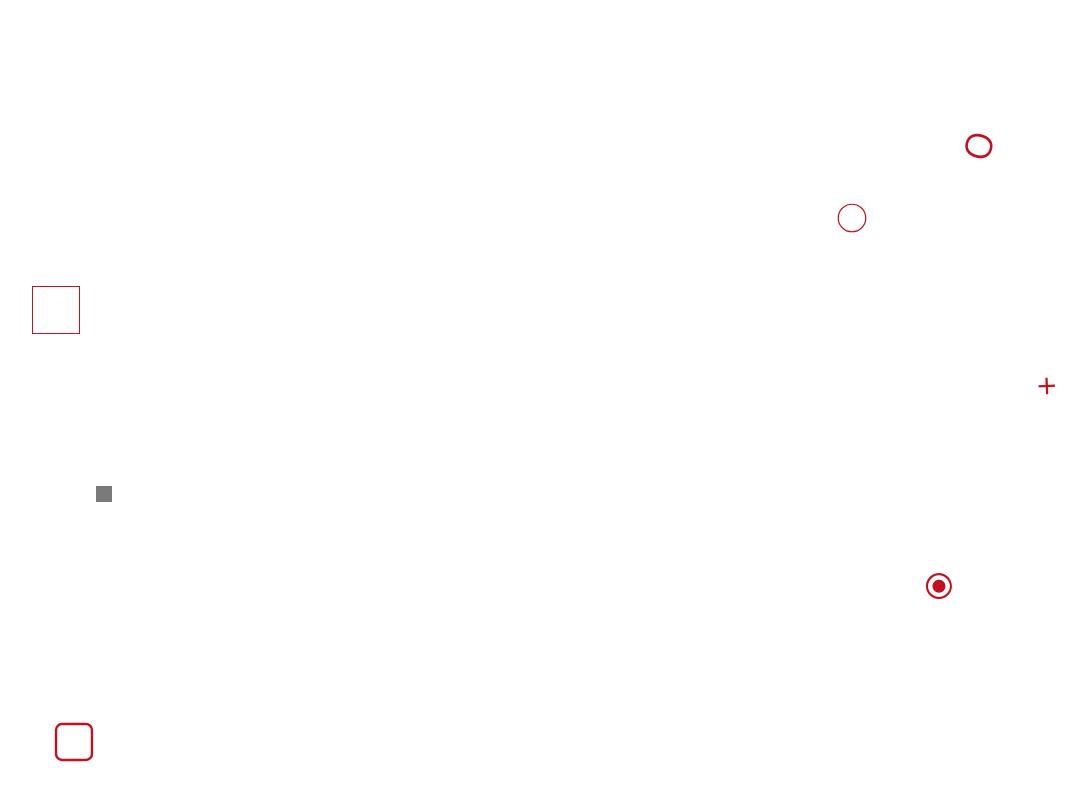
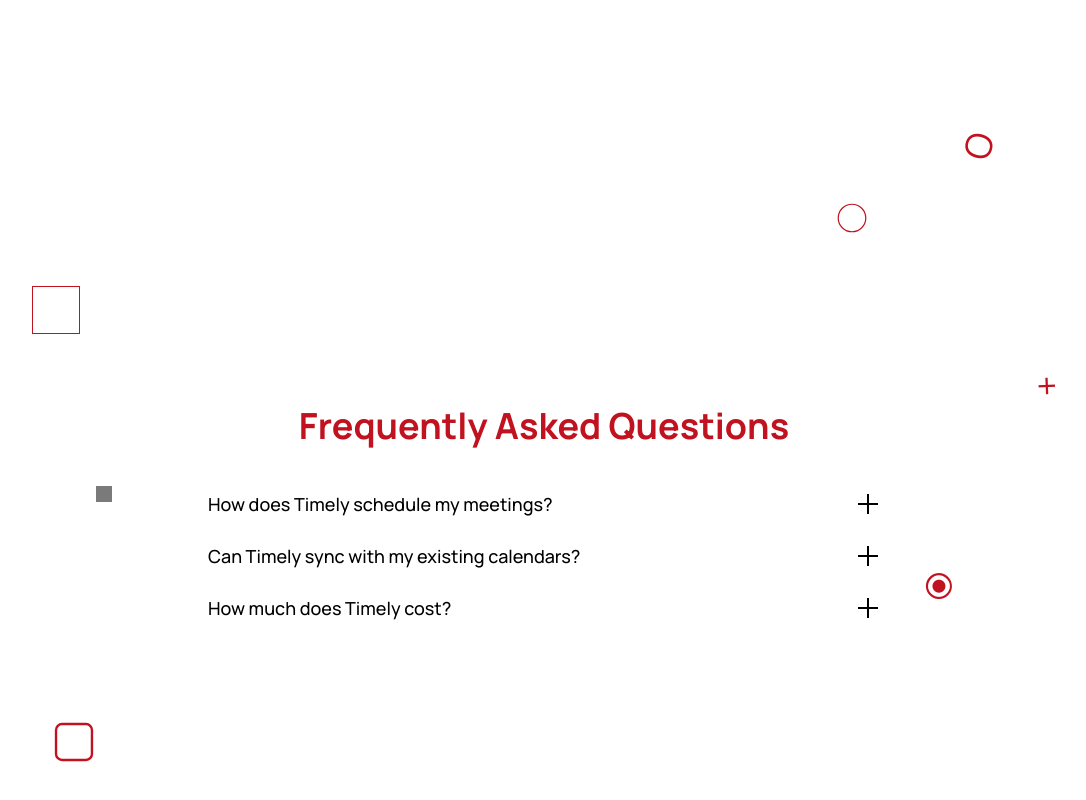
Before and after one commit to JaeMinBird/Timely, a Next.js app: page / in a window 1280 px wide. Shown: the part 1562-2362 px from the top of the page, without its empty margins (96-1182 px from the left). Built offline with nearby package versions, Linux system fonts and the light colour scheme; no server answers.

Commit message:
FAQ section added.

```diff
--- a/src/app/page.tsx
+++ b/src/app/page.tsx
@@ -7,6 +7,7 @@
 import StickyNav from "@/components/StickyNav";
 import Feature1 from "@/components/Feature1";
 import Feature2 from "@/components/Feature2";
+import FAQ from "@/components/FAQ";
 
 export default function Home() {
   const { data: session } = useSession();
@@ -147,6 +148,9 @@
 
       {/* Plan with Ease Section */}
       <Feature2 scrollY={scrollY} />
+
+      {/* FAQ Section */}
+      <FAQ />
     </div>
   );
 }
--- /dev/null
+++ b/src/components/FAQ.tsx
@@ -0,0 +1,81 @@
+import { useState } from "react";
+import { motion, AnimatePresence } from "framer-motion";
+
+interface FAQItemProps {
+  question: string;
+  answer: string;
+}
+
+const FAQItem = ({ question, answer }: FAQItemProps) => {
+  const [isOpen, setIsOpen] = useState(false);
+
+  return (
+    <div className="py-3">
+      <button
+        className="flex justify-between items-center w-full text-left focus:outline-none cursor-pointer hover:opacity-80 transition-opacity"
+        onClick={() => setIsOpen(!isOpen)}
+      >
+        <h3 className="text-base md:text-lg font-medium text-black">{question}</h3>
+        <div className="relative w-6 h-6 flex items-center justify-center">
+          <motion.span
+            className="absolute w-5 h-0.5 bg-black"
+            animate={{ rotate: isOpen ? 135 : 0 }}
+            transition={{ duration: 0.3 }}
+          />
+          <motion.span
+            className="absolute w-5 h-0.5 bg-black"
+            animate={{ rotate: isOpen ? 45 : 90 }}
+            transition={{ duration: 0.3 }}
+          />
+        </div>
+      </button>
+      <AnimatePresence>
+        {isOpen && (
+          <motion.div
+            initial={{ height: 0, opacity: 0 }}
+            animate={{ height: "auto", opacity: 1 }}
+            exit={{ height: 0, opacity: 0 }}
+            transition={{ duration: 0.3 }}
+            className="overflow-hidden"
+          >
+            <p className="mt-3 text-base text-[#C1121F]">{answer}</p>
+          </motion.div>
+        )}
+      </AnimatePresence>
+    </div>
+  );
+};
+
+const FAQ = () => {
+  const faqItems = [
+    {
+      question: "How does Timely schedule my meetings?",
+      answer: "Just type or say what you need—Timely handles invites, conflicts, and follow-ups automatically."
+    },
+    {
+      question: "Can Timely sync with my existing calendars?",
+      answer: "Yes! Timely connects with Google, Outlook, and more to keep everything in sync."
+    },
+    {
+      question: "How much does Timely cost?",
+      answer: "Timely is completely free—no hidden fees, no subscriptions."
+    }
+  ];
+
+  return (
+    <section className="mt-[-5rem] pb-36 bg-white">
+      <div className="container mx-auto px-4 md:px-8">
+        <h2 className="text-3xl md:text-4xl font-bold text-center mb-8">
+          <span className="text-[#C1121F]">Frequently Asked Questions</span>
+        </h2>
+        <div className="max-w-2xl mx-auto">
+          {faqItems.map((item, index) => (
+            <FAQItem key={index} question={item.question} answer={item.answer} />
+          ))}
+        </div>
+      </div>
+    </section>
+  );
+};
+
+export default FAQ;
```
